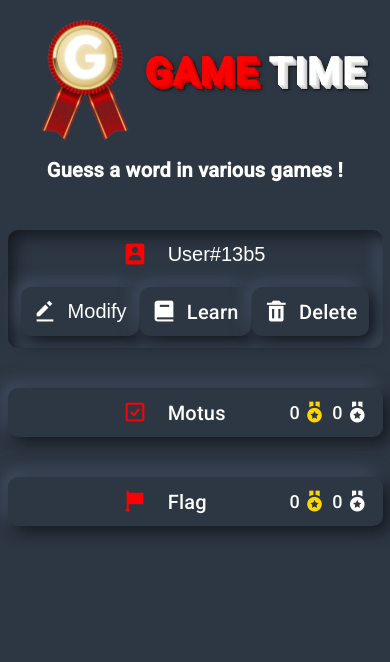
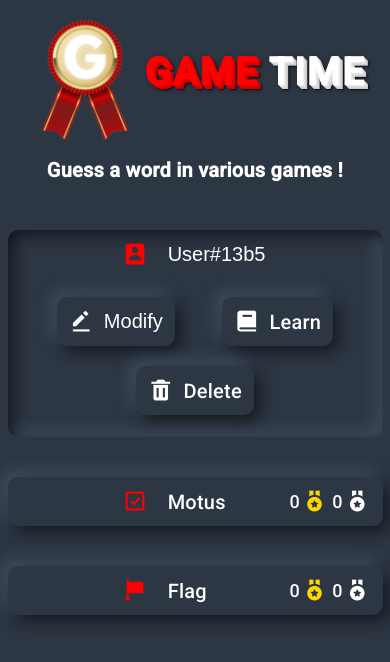
Before and after one commit to Brice150/GAMETIME, an Angular app: page / in a window 390 px wide. Shown: the top 662 px of the page. Built offline with nearby package versions, Linux system fonts and the light colour scheme.

Commit message:
more responsive design

```diff
--- a/src/app/page/page.component.css
+++ b/src/app/page/page.component.css
@@ -152,6 +152,7 @@ nav .game .game-title {
     align-items: center;
     justify-content: space-evenly;
     width: 100%;
+    flex-wrap: wrap;
 }
 
 a, button {
@@ -218,3 +219,13 @@ input {
     width: 100px;
     padding: 0;
 }
+
+@media screen and (max-width: 500px) {
+    a, button {
+        margin: 10px;
+    }
+
+    .buttons.column {
+        flex-direction: column;
+    }
+}
--- a/src/app/page/page.component.html
+++ b/src/app/page/page.component.html
@@ -41,7 +41,7 @@
                     <i class='bx bx-check-square'></i>
                     <span>Motus</span>
                 </div>
-                <div *ngIf="isActive[1]" class="buttons">
+                <div *ngIf="isActive[1]" class="buttons column">
                     <a title="Solo" [routerLink]="['/motus']">
                         <i class='bx bxs-user'></i>
                         <span>Solo</span>
@@ -67,7 +67,7 @@
                     <i class='bx bxs-flag'></i>
                     <span>Flag</span>
                 </div>
-                <div *ngIf="isActive[2]" class="buttons">
+                <div *ngIf="isActive[2]" class="buttons column">
                     <a title="Solo" [routerLink]="['/flag']">
                         <i class='bx bxs-user'></i>
                         <span>Solo</span>
--- a/src/app/shared/components/confirmation-dialog/confirmation-dialog.component.css
+++ b/src/app/shared/components/confirmation-dialog/confirmation-dialog.component.css
@@ -10,6 +10,7 @@
     align-items: center;
     justify-content: center;
     flex-direction: column;
+    width: 80%;
 }
 
 h1 {
@@ -41,6 +42,7 @@ h1 {
     transition: 0.5s ease;
     border: none;
     color: black;
+    width: 100px;
 }
 
 .buttons .cancel:hover, .delete:hover {
@@ -63,3 +65,19 @@ a span {
 a:link, a:visited {
     color: black;
 }
+
+@media screen and (max-width: 500px) {
+    .buttons {
+        flex-direction: column;
+    }
+
+    .buttons .cancel, .delete {
+        margin: 10px 0;
+    }
+}
+
+@media screen and (min-width: 600px) {
+    .container {
+        width: 500px;
+    }
+}
--- a/src/app/shared/components/learn-dialog/learn-dialog.component.css
+++ b/src/app/shared/components/learn-dialog/learn-dialog.component.css
@@ -10,6 +10,7 @@
     align-items: center;
     justify-content: center;
     flex-direction: column;
+    width: 80%;
 }
 
 h1 {
@@ -22,6 +23,7 @@ h1 {
 
 mat-accordion {
     margin-bottom: 20px;
+    width: 100%;
 }
 
 mat-expansion-panel-header i {
@@ -44,6 +46,15 @@ mat-expansion-panel .pictures {
 
 mat-expansion-panel .pictures img {
     border-radius: 10px;
+}
+
+mat-expansion-panel .pictures img:not(.small) {
+    width: 100%;
+    height: auto;
+}
+
+ul {
+    padding-left: 10px;
 }
 
 ul li {
@@ -96,3 +107,20 @@ a span {
 a:link, a:visited {
     color: black;
 }
+
+@media screen and (max-width: 500px) {
+    .container {
+        padding: 10px;
+    }
+
+    mat-expansion-panel .pictures .small {
+        width: 80%;
+        height: auto;
+    }
+}
+
+@media screen and (min-width: 700px) {
+    .container {
+        width: 600px;
+    }
+}
--- a/src/app/shared/components/learn-dialog/learn-dialog.component.html
+++ b/src/app/shared/components/learn-dialog/learn-dialog.component.html
@@ -64,7 +64,7 @@
             </mat-expansion-panel-header>
             <div class="expansion-content">
                 <div class="pictures">
-                    <img [src]="imagePath + 'medals.png'">
+                    <img class="small" [src]="imagePath + 'medals.png'">
                 </div>
                 <ul>
                     <li>Earn medals while playing games</li>
```
Also changed, not shown: 4 other files (tests, documents, lock files or other folders).
